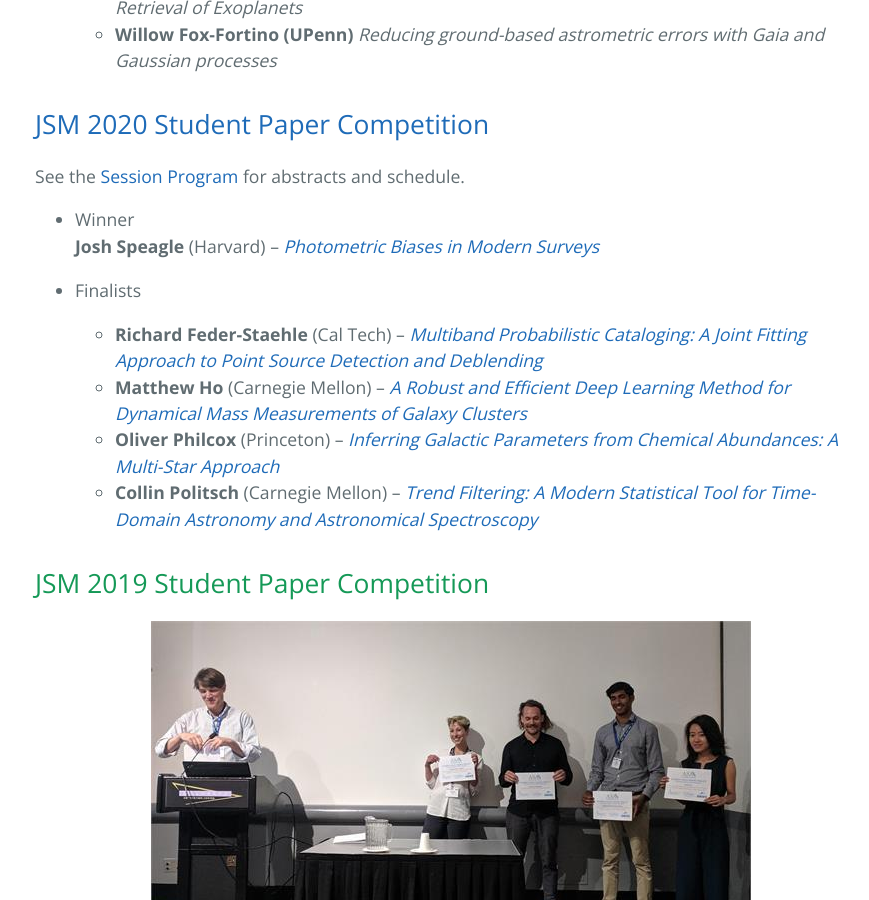
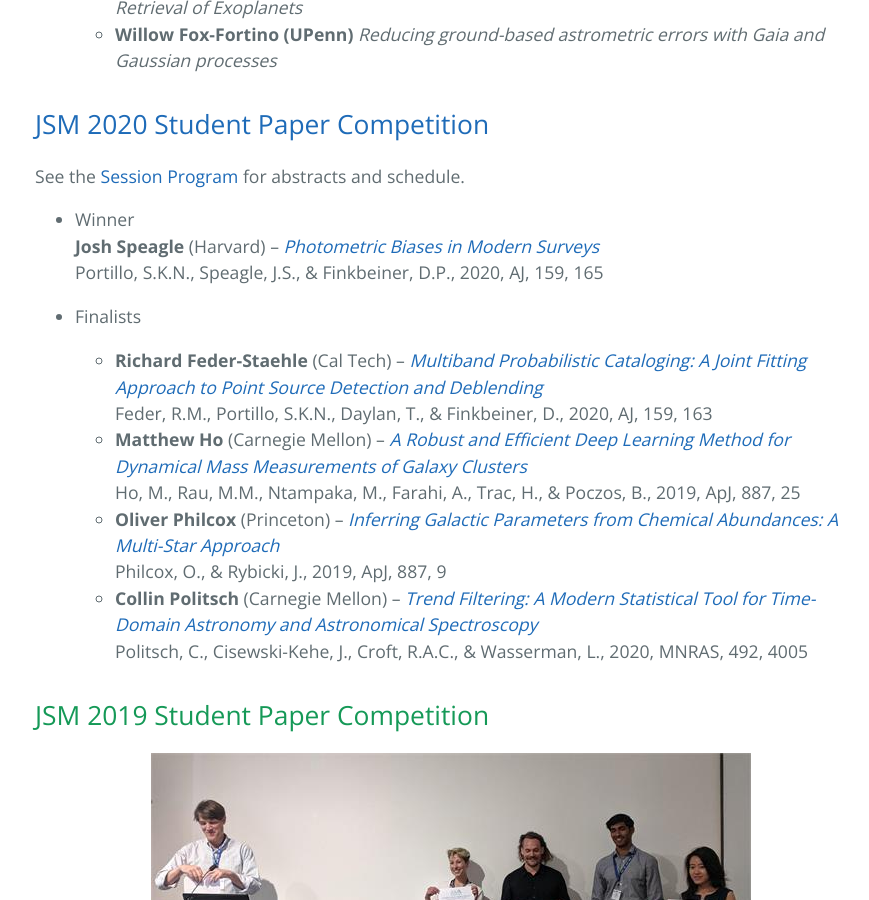
Before and after one commit to aigamstat/aigamstat.github.io, a Jekyll site: the page built from competition/winners.md, in a window 1280 px wide and 900 px high, scrolled down 702 px. Shown: the whole window, without its empty margins (189-1058 px from the left). Built offline with Jekyll 4.4.1, drawn with Linux system fonts in a browser that asks for light colours.

Commit message:
adding references to previous winners

```diff
--- a/competition/winners.md
+++ b/competition/winners.md
@@ -25,13 +25,13 @@ layout: default
 See the [Session Program](https://ww2.amstat.org/meetings/jsm/2020/onlineprogram/ActivityDetails.cfm?SessionID=219559) for abstracts and schedule.
 
 - Winner \\
-**Josh Speagle** (Harvard) -- *[Photometric Biases in Modern Surveys](https://ui.adsabs.harvard.edu/abs/2020AJ....159..165P/abstract)*
+**Josh Speagle** (Harvard) -- *[Photometric Biases in Modern Surveys](https://ui.adsabs.harvard.edu/abs/2020AJ....159..165P/abstract)* <br> Portillo, S.K.N., Speagle, J.S., &amp; Finkbeiner, D.P., 2020, AJ, 159, 165
 
 - Finalists
-  * **Richard Feder-Staehle** (Cal Tech) -- *[Multiband Probabilistic Cataloging: A Joint Fitting Approach to Point Source Detection and Deblending](https://ui.adsabs.harvard.edu/abs/2020AJ....159..163F/abstract)*
-  * **Matthew Ho** (Carnegie Mellon) -- *[A Robust and Efficient Deep Learning Method for Dynamical Mass Measurements of Galaxy Clusters](https://ui.adsabs.harvard.edu/abs/2019ApJ...887...25H/abstract)*
-  * **Oliver Philcox** (Princeton) -- *[Inferring Galactic Parameters from Chemical Abundances: A Multi-Star Approach](https://ui.adsabs.harvard.edu/abs/2019ApJ...887....9P/abstract)*
-  * **Collin Politsch** (Carnegie Mellon) -- *[Trend Filtering: A Modern Statistical Tool for Time-Domain Astronomy and Astronomical Spectroscopy](https://ui.adsabs.harvard.edu/abs/2020MNRAS.492.4005P/abstract)*
+  * **Richard Feder-Staehle** (Cal Tech) -- *[Multiband Probabilistic Cataloging: A Joint Fitting Approach to Point Source Detection and Deblending](https://ui.adsabs.harvard.edu/abs/2020AJ....159..163F/abstract)* <br> Feder, R.M., Portillo, S.K.N., Daylan, T., &amp; Finkbeiner, D., 2020, AJ, 159, 163
+  * **Matthew Ho** (Carnegie Mellon) -- *[A Robust and Efficient Deep Learning Method for Dynamical Mass Measurements of Galaxy Clusters](https://ui.adsabs.harvard.edu/abs/2019ApJ...887...25H/abstract)* <br> Ho, M., Rau, M.M., Ntampaka, M., Farahi, A., Trac, H., &amp; Poczos, B., 2019, ApJ, 887, 25
+  * **Oliver Philcox** (Princeton) -- *[Inferring Galactic Parameters from Chemical Abundances: A Multi-Star Approach](https://ui.adsabs.harvard.edu/abs/2019ApJ...887....9P/abstract)* <br> Philcox, O., &amp; Rybicki, J., 2019, ApJ, 887, 9
+  * **Collin Politsch** (Carnegie Mellon) -- *[Trend Filtering: A Modern Statistical Tool for Time-Domain Astronomy and Astronomical Spectroscopy](https://ui.adsabs.harvard.edu/abs/2020MNRAS.492.4005P/abstract)* <br> Politsch, C., Cisewski-Kehe, J., Croft, R.A.C., &amp; Wasserman, L., 2020, MNRAS, 492, 4005
 
 ## JSM 2019 Student Paper Competition
 
```
